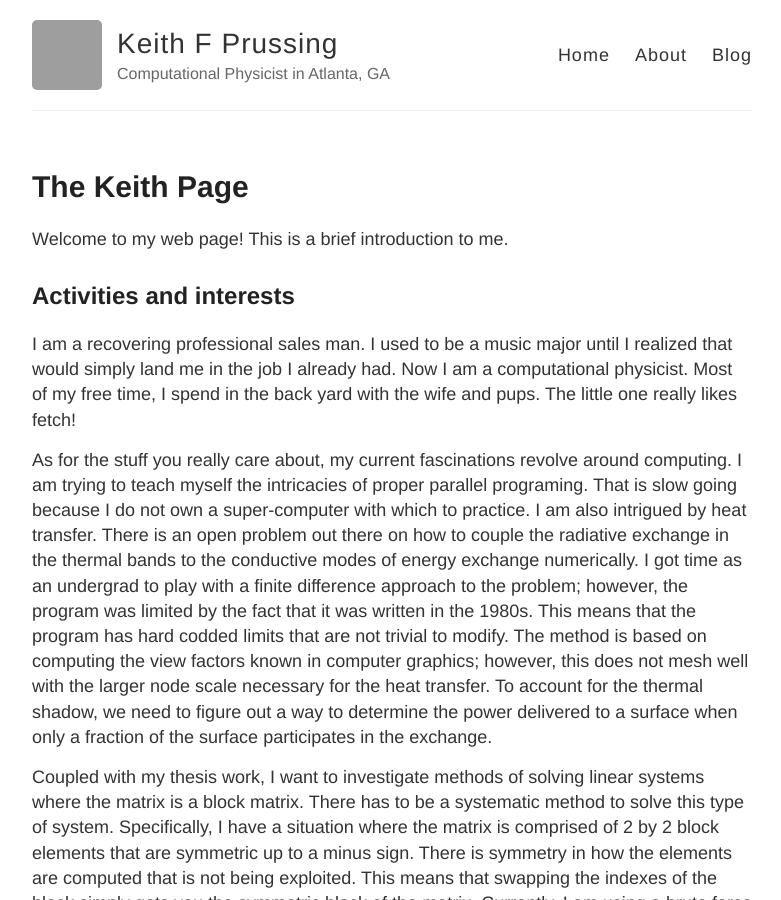
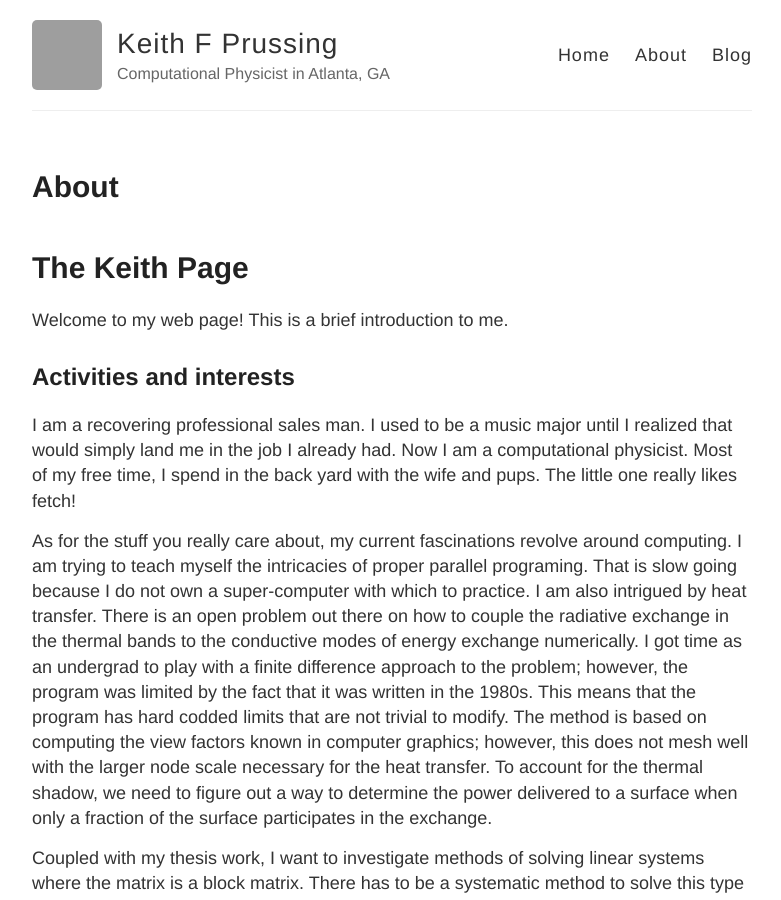
Before and after one commit to kprussing/kprussing.github.io, a Jekyll site: the page built from about.markdown, in a window 1280 px wide and 900 px high. Shown: the whole window, without its empty margins (248-1029 px from the left). Built offline with Jekyll 4.4.1, drawn with Linux system fonts in a browser that asks for light colours; grey boxes are pictures that could not be loaded.

Commit message:
Forgot header in about

```diff
--- a/about.markdown
+++ b/about.markdown
@@ -1,5 +1,7 @@
 ---
-layout: default
+layout: page
+title: About
+permalink: /about/
 ---
 
 The Keith Page
```
